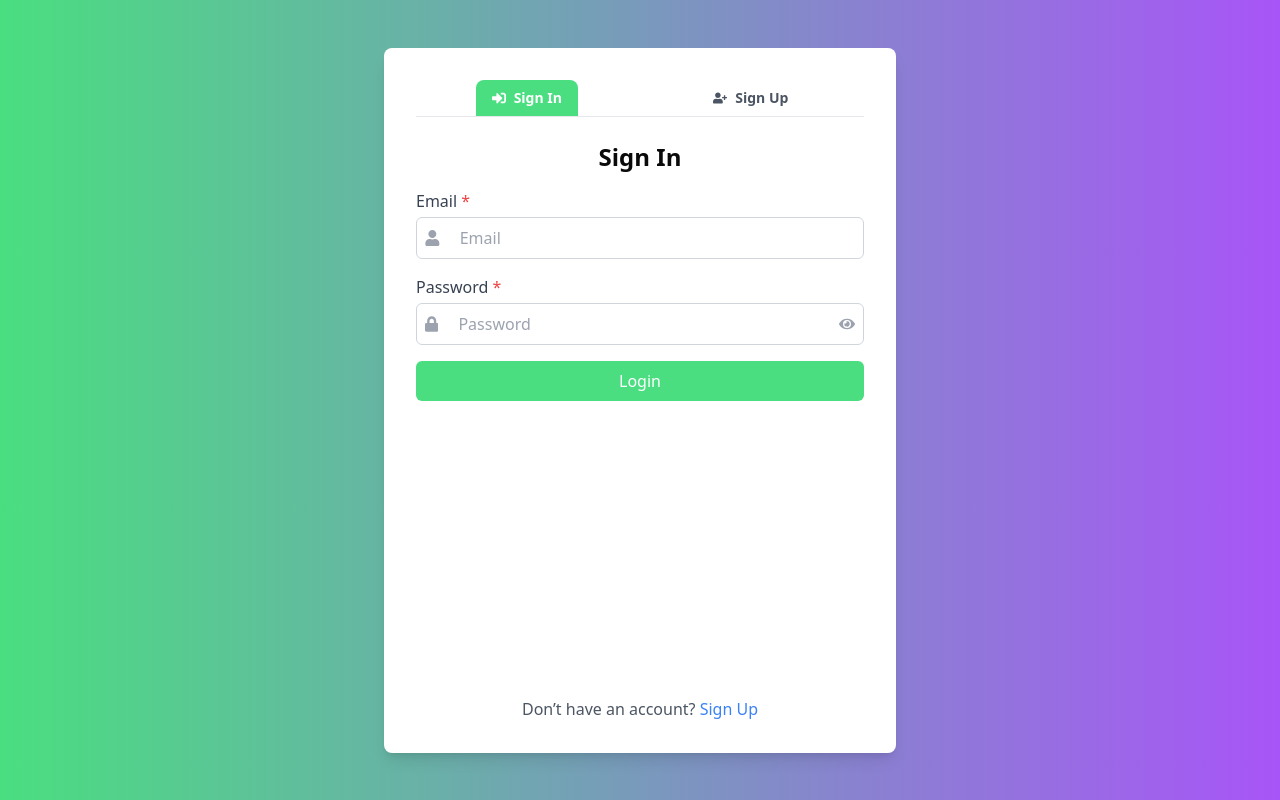
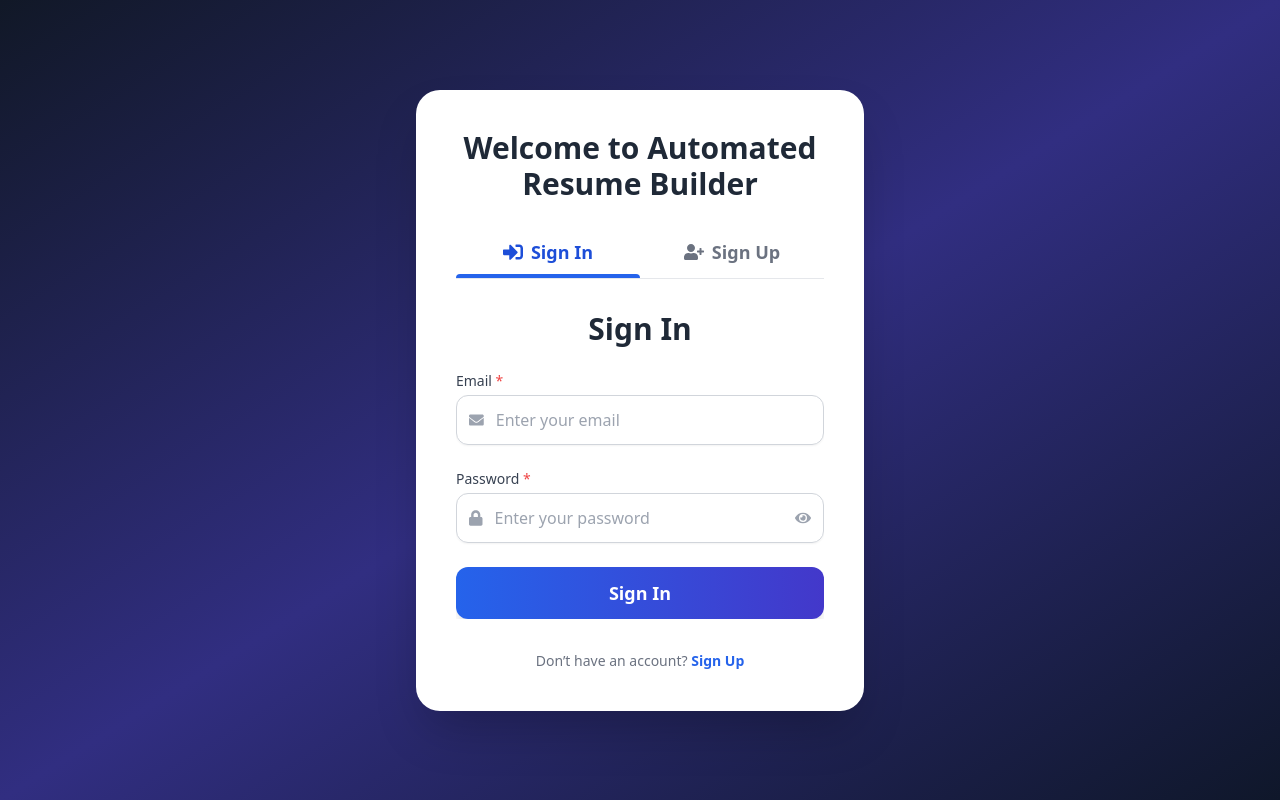
Before and after one commit to davepandit/Automated-Resume-Builder, a React (Vite) app in the folder Frontend/: page /auth/sign-in in a window 1280 px wide. Built offline with nearby package versions, Linux system fonts and the light colour scheme; no server answers.

Commit message:
UI change

```diff
--- a/Frontend/src/pages/auth/customAuth/AuthPage.jsx
+++ b/Frontend/src/pages/auth/customAuth/AuthPage.jsx
@@ -6,6 +6,7 @@ import {
   FaUserPlus,
   FaEye,
   FaEyeSlash,
+  FaEnvelope,
 } from "react-icons/fa";
 import { motion } from "framer-motion";
 import { loginUser, registerUser } from "@/Services/login";
@@ -20,7 +21,6 @@ function AuthPage() {
   const [password, setPassword] = useState("");
   const [signInError, setSignInError] = useState("");
   const [loading, setLoading] = useState(false);
-  // state to display the errors
   const [errors, setErrors] = useState({
     fullname: "",
     email: "",
@@ -29,6 +29,8 @@ function AuthPage() {
 
   const navigate = useNavigate();
 
+  // --- LOGIC REMAINS UNCHANGED ---
+
   const handleSignInSubmit = async (event) => {
     event.preventDefault();
     setSignInError("");
@@ -36,7 +38,6 @@ function AuthPage() {
     const { email, password } = event.target.elements;
     const newErrors = { email: "", password: "" };
 
-    // Email validation
     const emailPattern = /^[^\s@]+@[^\s@]+\.[^\s@]+$/;
     if (!email.value.trim()) {
       newErrors.email = "Email is required.";
@@ -44,7 +45,6 @@ function AuthPage() {
       newErrors.email = "Please enter a valid email address.";
     }
 
-    // Password validation
     if (!password.value.trim()) {
       newErrors.password = "Password is required.";
     } else if (password.value.length < 6) {
@@ -53,10 +53,8 @@ function AuthPage() {
 
     setErrors(newErrors);
 
-    // Stop if any validation errors exist
     if (Object.values(newErrors).some((msg) => msg)) return;
 
-    // Continue with your original logic
     setLoading(true);
     const data = { email: email.value, password: password.value };
 
@@ -82,14 +80,12 @@ function AuthPage() {
     const { fullname, email, password } = event.target.elements;
     const newErrors = { fullname: "", email: "", password: "" };
 
-    // Full name validation
     if (!fullname.value.trim()) {
       newErrors.fullname = "Full name is required.";
     } else if (fullname.value.trim().length < 3) {
       newErrors.fullname = "Full name must be at least 3 characters.";
     }
 
-    // Email validation
     const emailPattern = /^[^\s@]+@[^\s@]+\.[^\s@]+$/;
     if (!email.value.trim()) {
       newErrors.email = "Email is required.";
@@ -97,7 +93,6 @@ function AuthPage() {
       newErrors.email = "Please enter a valid email address.";
     }
 
-    // Password validation
     if (!password.value.trim()) {
       newErrors.password = "Password is required.";
     } else if (password.value.length < 8) {
@@ -111,10 +106,8 @@ function AuthPage() {
 
     setErrors(newErrors);
 
-    // Stop if any errors exist
     if (Object.values(newErrors).some((msg) => msg)) return;
 
-    // Continue with your original logic
     setLoading(true);
     console.log("User Registration Started");
     const data = {
@@ -134,47 +127,87 @@ function AuthPage() {
     }
   };
 
+  // Helper function for styling inputs based on validation state
+  const getFieldClasses = (fieldName, isPassword = false) => {
+    const error = isPassword ? errors.password : errors[fieldName];
+    return `flex items-center border rounded-xl p-3 gap-3 shadow-sm transition-all duration-300 ${
+      error
+        ? "border-red-500 bg-red-50"
+        : "border-gray-300 focus-within:border-blue-600 focus-within:shadow-md"
+    }`;
+  };
+
+  // --- DARK BLUE BACKGROUND & WHITE COMPONENT START ---
+
   return (
-    <div className="flex flex-col items-center justify-center min-h-screen p-6 bg-gradient-to-r from-green-400 to-purple-500">
+    // Background: Dark Blue/Indigo Gradient
+    <div className="flex flex-col items-center justify-center min-h-screen p-6 bg-gradient-to-br from-gray-900 via-indigo-900 to-slate-900">
       <motion.div
-        className="relative w-full max-w-lg p-8 bg-white rounded-lg shadow-lg"
-        initial={{ opacity: 0, y: -50 }}
-        animate={{ opacity: 1, y: 0 }}
-        transition={{ duration: 0.5 }}
+        // Form Component: Bright White Background
+        className="relative w-full max-w-md px-10 py-10 bg-white rounded-3xl shadow-2xl z-10"
+        initial={{ opacity: 0, scale: 0.9 }}
+        animate={{ opacity: 1, scale: 1 }}
+        transition={{ duration: 0.6, ease: "easeOut" }}
       >
-        <div className="flex justify-around mb-6 border-b border-gray-200">
+        <h1 className="text-3xl font-extrabold text-center text-gray-800 mb-6">
+          Welcome to Automated Resume Builder
+        </h1>
+
+        {/* Tab Buttons with Animated Indicator */}
+        <div className="flex justify-center mb-8 border-b border-gray-200">
           <button
             onClick={() => setIsSignUp(false)}
-            className={`flex items-center gap-2 px-4 py-2 text-sm font-semibold transition-colors duration-300 rounded-t-lg ${
-              !isSignUp ? "bg-green-400 text-white" : "text-gray-600"
+            className={`relative flex items-center justify-center flex-1 gap-2 px-4 py-3 text-lg font-bold transition-all duration-300 ${
+              !isSignUp ? "text-blue-700" : "text-gray-500 hover:text-gray-700"
             }`}
           >
-            <FaSignInAlt />
+            <FaSignInAlt className="text-xl" />
             Sign In
+            {!isSignUp && (
+              <motion.span
+                layoutId="tabIndicator"
+                className="absolute bottom-0 left-0 right-0 h-1 bg-blue-600 rounded-t-lg"
+                transition={{ duration: 0.3 }}
+              ></motion.span>
+            )}
           </button>
           <button
             onClick={() => setIsSignUp(true)}
-            className={`flex items-center gap-2 px-4 py-2 text-sm font-semibold transition-colors duration-300 rounded-t-lg ${
-              isSignUp ? "bg-green-400 text-white" : "text-gray-600"
+            className={`relative flex items-center justify-center flex-1 gap-2 px-4 py-3 text-lg font-bold transition-all duration-300 ${
+              isSignUp ? "text-blue-700" : "text-gray-500 hover:text-gray-700"
             }`}
           >
-            <FaUserPlus />
+            <FaUserPlus className="text-xl" />
             Sign Up
+            {isSignUp && (
+              <motion.span
+                layoutId="tabIndicator"
+                className="absolute bottom-0 left-0 right-0 h-1 bg-blue-600 rounded-t-lg"
+                transition={{ duration: 0.3 }}
+              ></motion.span>
+            )}
           </button>
         </div>
 
-        <div className="relative overflow-hidden h-[540px]">
-          {" "}
-          {/* Added height to ensure content is visible */}
+        {/* Form Container with Animation */}
+        <div className="relative overflow-hidden w-full">
+          {/* -------------------- SIGN UP FORM -------------------- */}
           <motion.div
-            className={`absolute inset-0 transition-transform duration-500 ${
-              isSignUp ? "translate-x-0" : "translate-x-full"
+            className={`relative transition-transform duration-500 ${
+              isSignUp
+                ? "translate-x-0"
+                : "translate-x-full opacity-0 pointer-events-none absolute inset-x-0"
             }`}
             initial={{ opacity: 0 }}
-            animate={{ opacity: isSignUp ? 1 : 0 }}
+            animate={{
+              opacity: isSignUp ? 1 : 0,
+              position: isSignUp ? "relative" : "absolute",
+            }}
             transition={{ duration: 0.5 }}
           >
-            <h2 className="text-2xl font-bold mb-4 text-center">Sign Up</h2>
+            <h2 className="text-3xl font-extrabold mb-6 text-center text-gray-800">
+              Create Account
+            </h2>
             <form
               onSubmit={handleSignUpSubmit}
               className="space-y-4"
@@ -182,104 +215,109 @@ function AuthPage() {
             >
               {/* Full Name */}
               <div className="flex flex-col space-y-1">
-                <label className="font-medium text-gray-700">
+                <label className="font-medium text-gray-700 text-sm">
                   Full Name <span className="text-red-500">*</span>
                 </label>
-                <div className="flex items-center border rounded-md border-gray-300 p-2 gap-3">
-                  <FaUser className="text-gray-400 mr-2" />
+                <div className={getFieldClasses("fullname")}>
+                  <FaUser className="text-gray-400" />
                   <input
                     type="text"
                     name="fullname"
-                    placeholder="Full Name"
+                    placeholder="Enter your full name"
                     required
-                    minLength={3}
-                    pattern="^[A-Za-z\s]{3,}$"
-                    title="Full name must contain only letters and spaces, at least 3 characters long."
-                    className="outline-none w-full"
+                    className="outline-none w-full bg-transparent text-gray-800 placeholder-gray-400 text-base"
+                    onChange={() => setErrors({ ...errors, fullname: "" })}
                   />
                 </div>
                 {errors.fullname && (
-                  <p className="text-red-500 text-sm">{errors.fullname}</p>
+                  <p className="text-red-500 text-sm mt-1">{errors.fullname}</p>
                 )}
               </div>
 
               {/* Email */}
               <div className="flex flex-col space-y-1">
-                <label className="font-medium text-gray-700">
+                <label className="font-medium text-gray-700 text-sm">
                   Email <span className="text-red-500">*</span>
                 </label>
-                <div className="flex items-center border rounded-md border-gray-300 p-2 gap-3">
-                  <FaUser className="text-gray-400 mr-2" />
+                <div className={getFieldClasses("email")}>
+                  <FaEnvelope className="text-gray-400" />
                   <input
                     type="email"
                     name="email"
-                    placeholder="Email"
+                    placeholder="Enter your email"
                     required
-                    pattern="^[a-zA-Z0-9._%+-]+@[a-zA-Z0-9.-]+\.[a-zA-Z]{2,}$"
-                    title="Please enter a valid email address (e.g. user@example.com)"
-                    className="outline-none w-full"
-                    onChange={(e) => setEmail(e.target.value)}
+                    className="outline-none w-full bg-transparent text-gray-800 placeholder-gray-400 text-base"
+                    onChange={(e) => {
+                      setEmail(e.target.value);
+                      setErrors({ ...errors, email: "" });
+                    }}
                     value={email}
                   />
                 </div>
                 {errors.email && (
-                  <p className="text-red-500 text-sm">{errors.email}</p>
+                  <p className="text-red-500 text-sm mt-1">{errors.email}</p>
                 )}
               </div>
 
               {/* Password */}
               <div className="flex flex-col space-y-1">
-                <label className="font-medium text-gray-700">
+                <label className="font-medium text-gray-700 text-sm">
                   Password <span className="text-red-500">*</span>
                 </label>
-                <div className="flex items-center border rounded-md border-gray-300 p-2 gap-3">
-                  <FaLock className="text-gray-400 mr-2" />
+                <div className={getFieldClasses("password", true)}>
+                  <FaLock className="text-gray-400" />
                   <input
                     type={showPassword ? "text" : "password"}
                     name="password"
-                    placeholder="Password"
+                    placeholder="Create a strong password"
                     required
-                    minLength={6}
-                    pattern="^(?=.*[A-Za-z])(?=.*\d)[A-Za-z\d]{6,}$"
-                    title="Password must be at least 6 characters long and contain both letters and numbers."
-                    className="outline-none w-full"
-                    onChange={(e) => setPassword(e.target.value)}
+                    className="outline-none w-full bg-transparent text-gray-800 placeholder-gray-400 text-base"
+                    onChange={(e) => {
+                      setPassword(e.target.value);
+                      setErrors({ ...errors, password: "" });
+                    }}
                     value={password}
                   />
                   <button
                     type="button"
                     onClick={() => setShowPassword(!showPassword)}
-                    className="text-gray-400 ml-2"
+                    className="text-gray-400 hover:text-gray-600 transition-colors"
                   >
                     {showPassword ? <FaEyeSlash /> : <FaEye />}
                   </button>
                 </div>
                 {errors.password && (
-                  <p className="text-red-500 text-sm">{errors.password}</p>
+                  <p className="text-red-500 text-sm mt-1">{errors.password}</p>
                 )}
               </div>
 
-              <div className="flex-col gap-y-1 text-sm">
-                <p className="text-red-500">Please Note:</p>
-                <p>Password length should be of at least 8 characters.</p>
-                <p>
-                  Password must include one at least one uppercase letter, one
-                  lowercase letter, one number, and one special character.
-                </p>
+              {/* Password Requirements Note */}
+              <div className="flex-col gap-y-1 text-xs text-gray-500 pt-1">
+                <p className="text-red-500 font-semibold mb-1">Please Note:</p>
+                <ul className="list-disc list-inside space-y-0.5 ml-2">
+                  <li>
+                    Password length should be of at least **8 characters**.
+                  </li>
+
+                </ul>
               </div>
 
-              {/* Submit */}
-              <button
+              <motion.button
+                whileHover={{ scale: 1.02 }}
+                whileTap={{ scale: 0.98 }}
                 type="submit"
-                className="w-full bg-green-400 text-white py-2 rounded-md flex justify-center items-center"
+                // Blue/Indigo Gradient for primary CTA
+                className="w-full bg-gradient-to-r from-blue-600 to-indigo-700 text-white py-3 rounded-xl flex justify-center items-center font-bold text-lg shadow-lg hover:shadow-xl transition-all duration-300 mt-6"
+                disabled={loading}
               >
                 {loading ? (
-                  <Loader2 className="animate-spin text-center" />
+                  <Loader2 className="animate-spin mr-2" size={20} />
                 ) : (
                   "Register User"
                 )}
-              </button>
+              </motion.button>
 
+              {/* Backend/Server Error */}
               {signUpError && (
                 <div className="text-red-500 text-center mt-2">
                   {signUpError}
@@ -287,86 +325,101 @@ function AuthPage() {
               )}
             </form>
           </motion.div>
+
+          {/* -------------------- SIGN IN FORM -------------------- */}
           <motion.div
-            className={`absolute inset-0 transition-transform duration-500 ${
-              isSignUp ? "-translate-x-full" : "translate-x-0"
+            className={`transition-transform duration-500 ${
+              isSignUp
+                ? "-translate-x-full opacity-0 pointer-events-none absolute inset-x-0"
+                : "translate-x-0 relative"
             }`}
             initial={{ opacity: 0 }}
-            animate={{ opacity: !isSignUp ? 1 : 0 }}
+            animate={{
+              opacity: !isSignUp ? 1 : 0,
+              position: !isSignUp ? "relative" : "absolute",
+            }}
             transition={{ duration: 0.5 }}
           >
-            <h2 className="text-2xl font-bold mb-4 text-center">Sign In</h2>
+            <h2 className="text-3xl font-extrabold mb-6 text-center text-gray-800">
+              Sign In
+            </h2>
             <form
               onSubmit={handleSignInSubmit}
-              className="space-y-4"
+              className="space-y-6"
               noValidate
             >
               {/* Email */}
               <div className="flex flex-col space-y-1">
-                <label className="font-medium text-gray-700">
+                <label className="font-medium text-gray-700 text-sm">
                   Email <span className="text-red-500">*</span>
                 </label>
-                <div className="flex items-center border rounded-md border-gray-300 p-2 gap-3">
-                  <FaUser className="text-gray-400 mr-2" />
+                <div className={getFieldClasses("email")}>
+                  <FaEnvelope className="text-gray-400" />
                   <input
                     type="email"
                     name="email"
-                    placeholder="Email"
+                    placeholder="Enter your email"
                     required
-                    pattern="^[a-zA-Z0-9._%+-]+@[a-zA-Z0-9.-]+\.[a-zA-Z]{2,}$"
-                    title="Please enter a valid email address (e.g., user@example.com)"
-                    className="outline-none w-full"
-                    onChange={(e) => setEmail(e.target.value)}
+                    className="outline-none w-full bg-transparent text-gray-800 placeholder-gray-400 text-base"
+                    onChange={(e) => {
+                      setEmail(e.target.value);
+                      setErrors({ ...errors, email: "" });
+                    }}
                     value={email}
                   />
                 </div>
                 {errors.email && (
-                  <p className="text-red-500 text-sm">{errors.email}</p>
+                  <p className="text-red-500 text-sm mt-1">{errors.email}</p>
                 )}
               </div>
 
               {/* Password */}
               <div className="flex flex-col space-y-1">
-                <label className="font-medium text-gray-700">
+                <label className="font-medium text-gray-700 text-sm">
                   Password <span className="text-red-500">*</span>
                 </label>
-                <div className="flex items-center border rounded-md border-gray-300 p-2 gap-3">
-                  <FaLock className="text-gray-400 mr-2" />
+                <div className={getFieldClasses("password", true)}>
+                  <FaLock className="text-gray-400" />
                   <input
                     type={showPassword ? "text" : "password"}
                     name="password"
-                    placeholder="Password"
+                    placeholder="Enter your password"
                     required
-                    minLength={6}
-                    title="Password must be at least 6 characters long."
-                    className="outline-none w-full"
-                    onChange={(e) => setPassword(e.target.value)}
+                    className="outline-none w-full bg-transparent text-gray-800 placeholder-gray-400 text-base"
+                    onChange={(e) => {
+                      setPassword(e.target.value);
+                      setErrors({ ...errors, password: "" });
+                    }}
                     value={password}
                   />
                   <button
                     type="button"
                     onClick={() => setShowPassword(!showPassword)}
-                    className="text-gray-400 ml-2"
+                    className="text-gray-400 hover:text-gray-600 transition-colors"
                   >
                     {showPassword ? <FaEyeSlash /> : <FaEye />}
                   </button>
                 </div>
                 {errors.password && (
-                  <p className="text-red-500 text-sm">{errors.password}</p>
+                  <p className="text-red-500 text-sm mt-1">{errors.password}</p>
                 )}
               </div>
 
-              {/* Submit Button */}
-              <button
+
+              <motion.button
+                whileHover={{ scale: 1.02 }}
+                whileTap={{ scale: 0.98 }}
                 type="submit"
-                className="w-full bg-green-400 text-white py-2 rounded-md flex justify-center items-center"
+                // Blue/Indigo Gradient for primary CTA
+                className="w-full bg-gradient-to-r from-blue-600 to-indigo-700 text-white py-3 rounded-xl flex justify-center items-center font-bold text-lg shadow-lg hover:shadow-xl transition-all duration-300 mt-8"
+                disabled={loading}
               >
                 {loading ? (
-                  <Loader2 className="animate-spin text-center" />
+                  <Loader2 className="animate-spin mr-2" size={20} />
                 ) : (
-                  "Login"
+                  "Sign In"
                 )}
-              </button>
+              </motion.button>
 
               {/* Backend/Server Error */}
               {signInError && (
@@ -378,13 +431,14 @@ function AuthPage() {
           </motion.div>
         </div>
 
-        <p className="mt-4 text-center text-gray-600">
+        {/* Toggle between Sign In/Sign Up message */}
+        <p className="mt-8 text-center text-gray-500 text-sm">
           {isSignUp ? (
             <>
               Already have an account?{" "}
               <button
                 onClick={() => setIsSignUp(false)}
-                className="text-blue-500 hover:underline"
+                className="text-blue-600 font-semibold hover:underline transition-colors"
               >
                 Sign In
               </button>
@@ -394,7 +448,7 @@ function AuthPage() {
               Don’t have an account?{" "}
               <button
                 onClick={() => setIsSignUp(true)}
-                className="text-blue-500 hover:underline"
+                className="text-blue-600 font-semibold hover:underline transition-colors"
               >
                 Sign Up
               </button>
```
